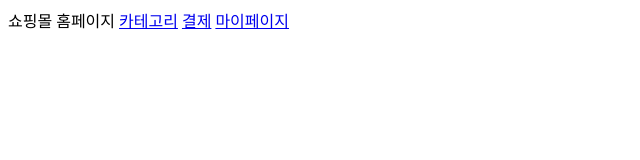
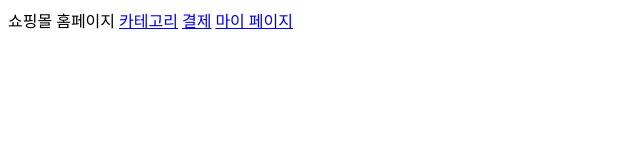
Before and after one commit to toodifficult1/Shopping, a plain HTML site: page index.html in a window 1280 px wide. Shown: the full height of the page, 0-640 px from the left. Drawn offline with Linux system fonts and the light colour scheme.

```diff
--- a/index.html
+++ b/index.html
@@ -12,6 +12,6 @@
 
     <a href="pay.html">결제</a>
 
-    <a href="mypage.html">마이페이지</a>
+    <a href="mypage.html">마이 페이지</a>
 </body>
 </html>
```
